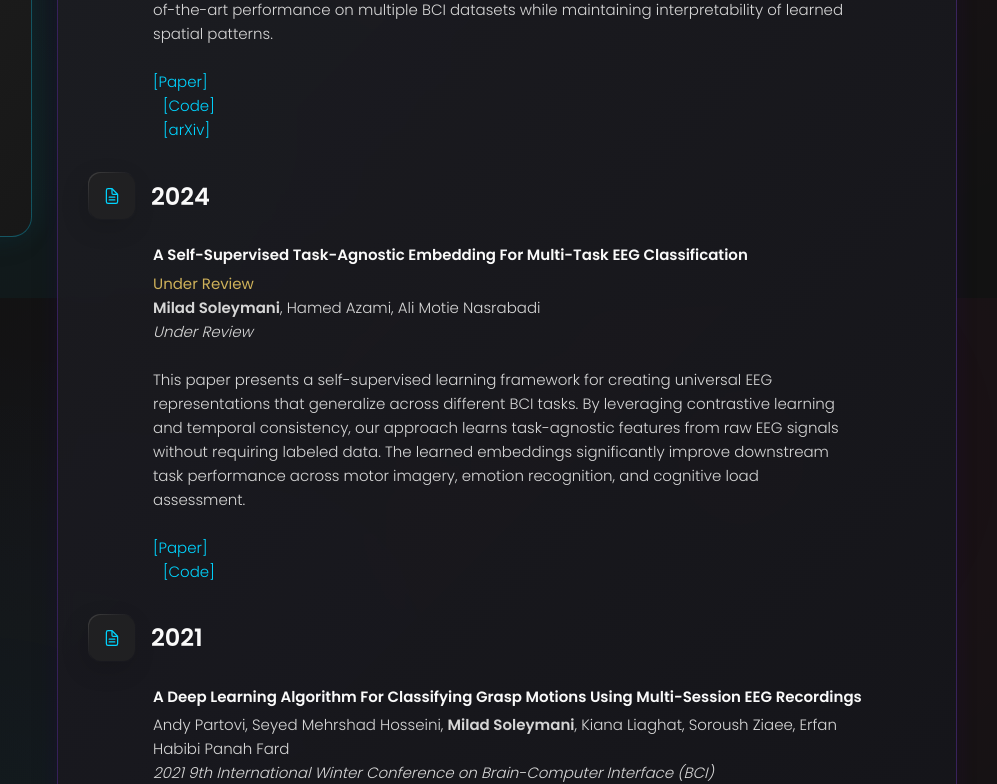
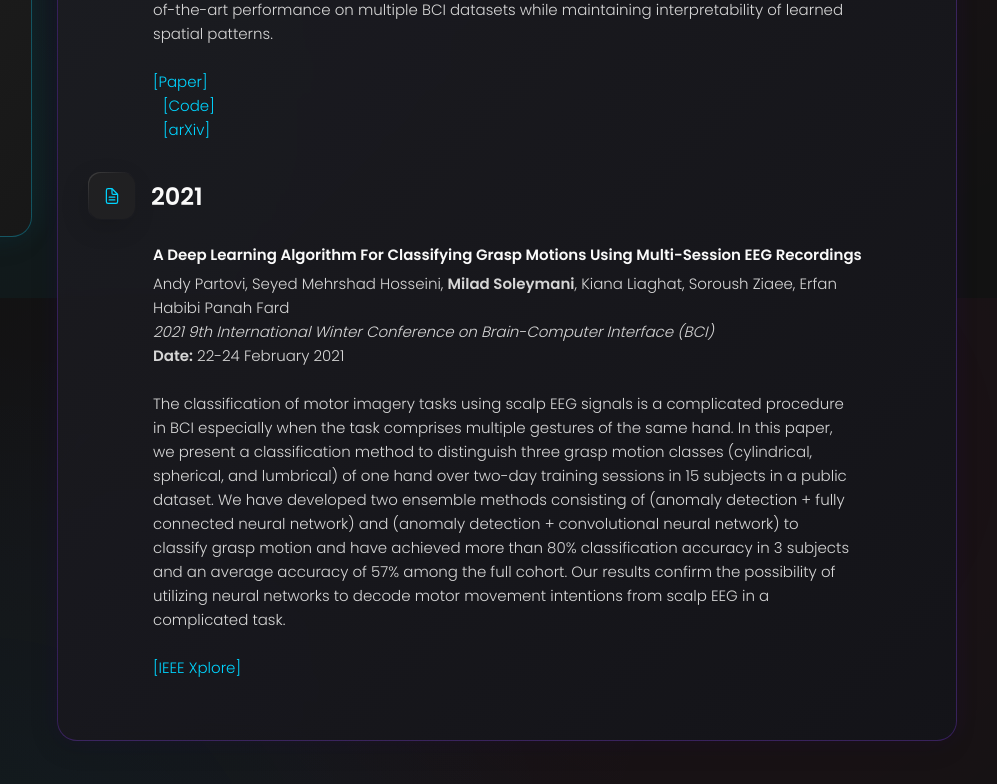
Before and after one commit to MiladSoleymani/Milad, a plain HTML site: page publications.html in a window 1280 px wide. Shown: the part 502-1286 px from the top of the page, 283-1280 px from the left. Drawn offline with nearby package versions, Linux system fonts and the light colour scheme.

Commit message:
update publications

```diff
--- a/publications.html
+++ b/publications.html
@@ -246,47 +246,6 @@
 
         </section>
 
-        <!-- 2024 Publication 2 -->
-        <section class="timeline">
-
-          <div class="title-wrapper">
-            <div class="icon-box">
-              <ion-icon name="document-text-outline"></ion-icon>
-            </div>
-
-            <h3 class="h3">2024</h3>
-          </div>
-
-          <ol class="timeline-list">
-
-            <li class="timeline-item">
-
-              <h4 class="h4 timeline-item-title">A Self-supervised Task-agnostic Embedding for Multi-task EEG
-                Classification</h4>
-
-              <span>Under Review</span>
-
-              <p class="timeline-text">
-                <strong>Milad Soleymani</strong>, Hamed Azami, Ali Motie Nasrabadi<br>
-                <em>Under Review</em><br><br>
-
-                This paper presents a self-supervised learning framework for creating universal EEG representations that
-                generalize across different BCI tasks. By leveraging contrastive learning and temporal consistency, our
-                approach learns task-agnostic features from raw EEG signals without requiring labeled data. The learned
-                embeddings significantly improve downstream task performance across motor imagery, emotion recognition,
-                and cognitive load assessment.<br><br>
-
-                <a href="#" target="_blank" style="color: var(--ai-accent-color); text-decoration: none;">[Paper]</a>
-                <a href="#" target="_blank"
-                  style="color: var(--ai-accent-color); text-decoration: none; margin-left: 10px;">[Code]</a>
-              </p>
-
-            </li>
-
-          </ol>
-
-        </section>
-
         <!-- 2021 Publication -->
         <section class="timeline">
 
```
